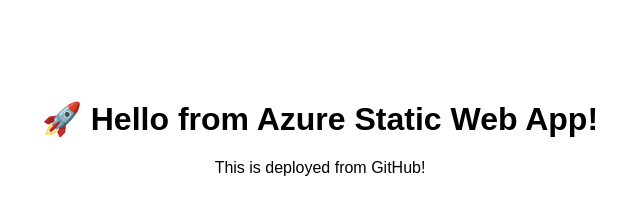
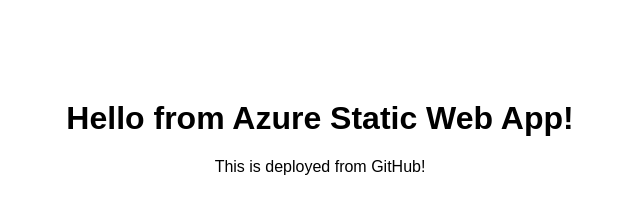
Before and after one commit to patpatpat-tap/azure-static-app, a plain HTML site: page index.html in a window 1280 px wide. Shown: the whole page, without its empty margins (320-960 px from the left). Drawn offline with Linux system fonts and the light colour scheme.

Commit message:
Update index.html

```diff
--- a/index.html
+++ b/index.html
@@ -4,7 +4,7 @@
   <title>Hello Azure</title>
 </head> <!-- Deployment fix -->
 <body style="text-align:center; font-family:sans-serif; margin-top: 100px;">
-  <h1>🚀 Hello from Azure Static Web App!</h1>
+  <h1>Hello from Azure Static Web App!</h1>
   <p>This is deployed from GitHub!</p>
 </body>
 </html>
```
